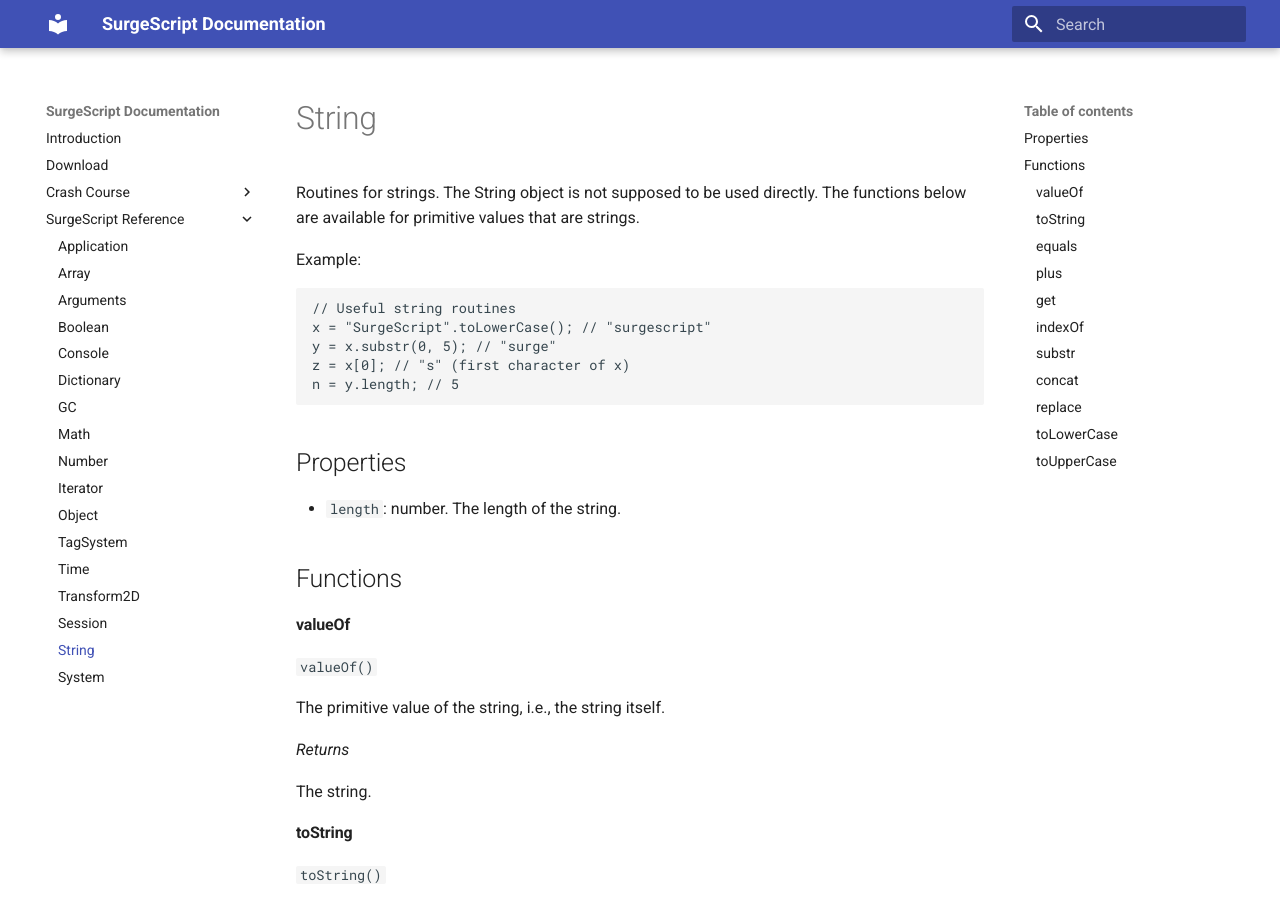
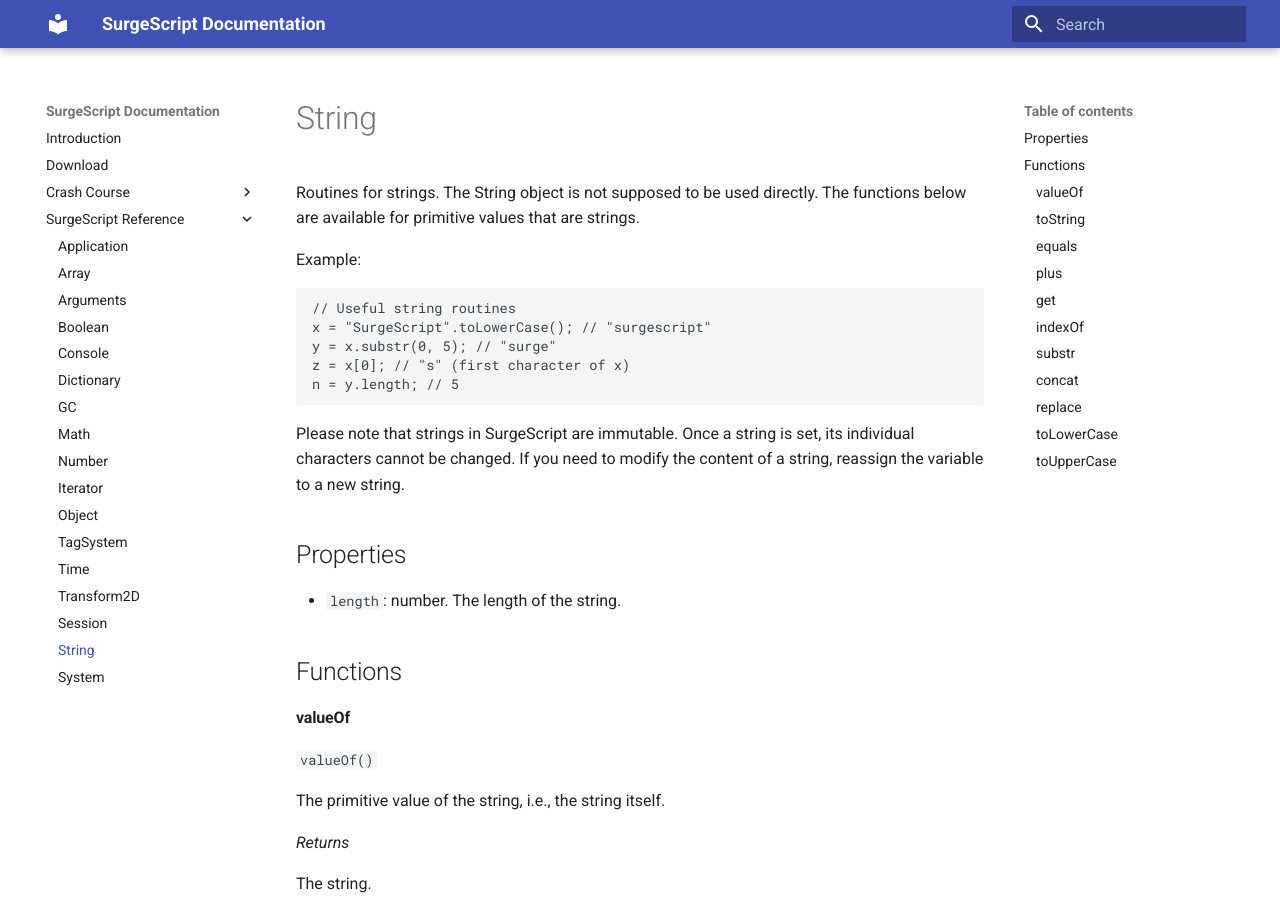
Before and after one commit to alemart/surgescript, an MkDocs documentation site: the page built from docs/reference/string.md, in a window 1280 px wide and 900 px high. Built offline with MkDocs 1.6.1 and Material for MkDocs 9.7.7, drawn with Linux system fonts in a browser that asks for light colours; old or Windows-style settings are respelled for this version of MkDocs.

Commit message:
Updated the docs, saying that strings are immutable (update suggested by lainz).

````diff
--- a/docs/reference/string.md
+++ b/docs/reference/string.md
@@ -12,6 +12,8 @@
 z = x[0]; // "s" (first character of x)
 n = y.length; // 5
 ```
+
+Please note that strings in SurgeScript are immutable. Once a string is set, its individual characters cannot be changed. If you need to modify the content of a string, reassign the variable to a new string.
 
 Properties
 ----------
````
